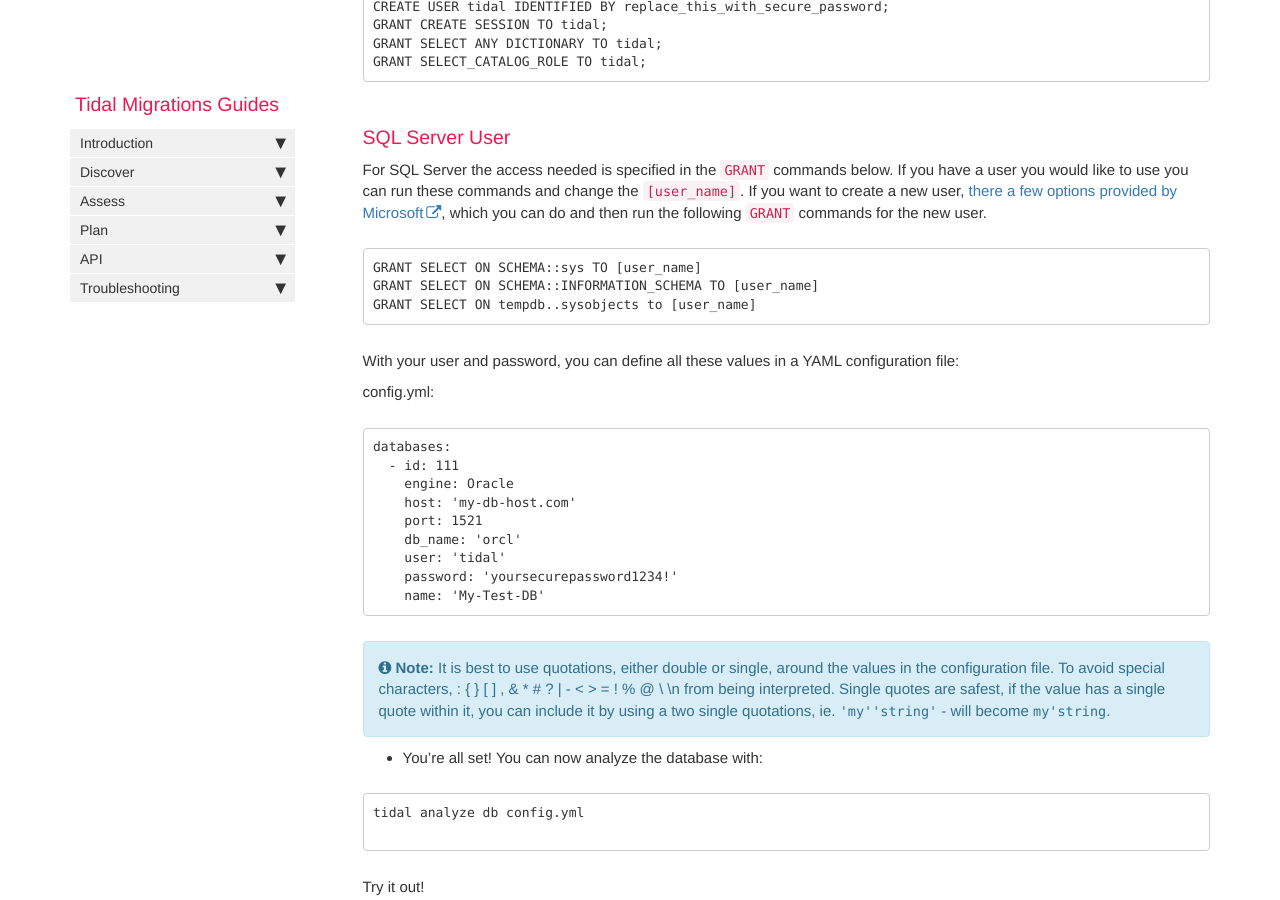
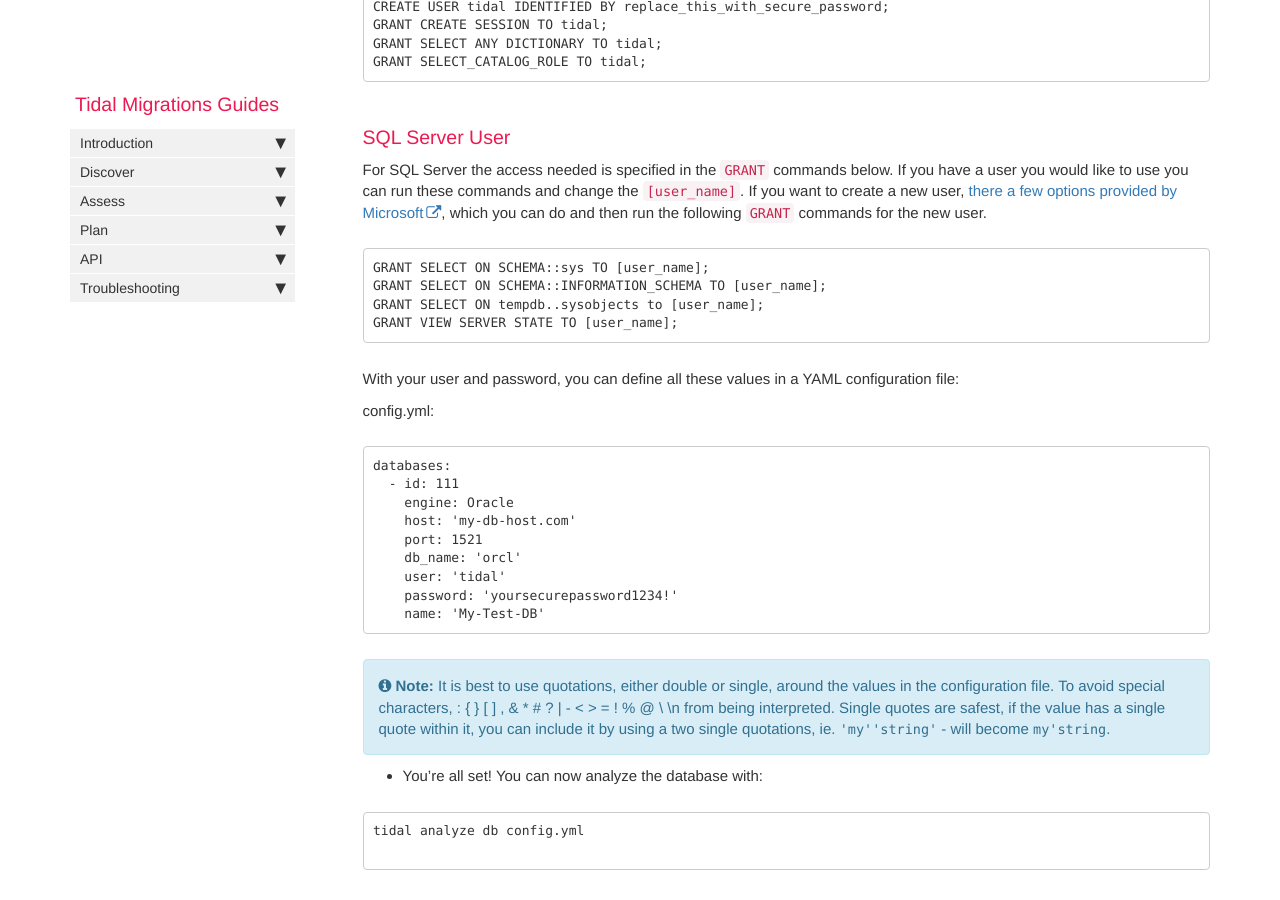
Before and after one commit to tidalmigrations/tidalmigrations.github.io, a Jekyll site: the page built from pages/tidal tools/analyze_database.md, in a window 1280 px wide and 900 px high, scrolled down 2147 px. Built offline with Jekyll 4.4.1, drawn with Linux system fonts in a browser that asks for light colours; nearby versions of some CDN libraries; comment, search, counter and statistics services are not loaded.

Commit message:
Add additional grant statement for SQLServer

````diff
--- a/pages/tidal tools/analyze_database.md
+++ b/pages/tidal tools/analyze_database.md
@@ -70,9 +70,10 @@ GRANT SELECT_CATALOG_ROLE TO tidal;
 For SQL Server the access needed is specified in the `GRANT` commands below. If you have a user you would like to use you can run these commands and change the `[user_name]`. If you want to create a new user, [there a few options provided by Microsoft](https://docs.microsoft.com/en-us/sql/t-sql/statements/create-user-transact-sql?view=sql-server-2017), which you can do and then run the following `GRANT` commands for the new user.
 
 ```
-GRANT SELECT ON SCHEMA::sys TO [user_name]
-GRANT SELECT ON SCHEMA::INFORMATION_SCHEMA TO [user_name]
-GRANT SELECT ON tempdb..sysobjects to [user_name]
+GRANT SELECT ON SCHEMA::sys TO [user_name];
+GRANT SELECT ON SCHEMA::INFORMATION_SCHEMA TO [user_name];
+GRANT SELECT ON tempdb..sysobjects to [user_name];
+GRANT VIEW SERVER STATE TO [user_name];
 ```
 
 With your user and password, you can define all these values in a YAML configuration file:
````
